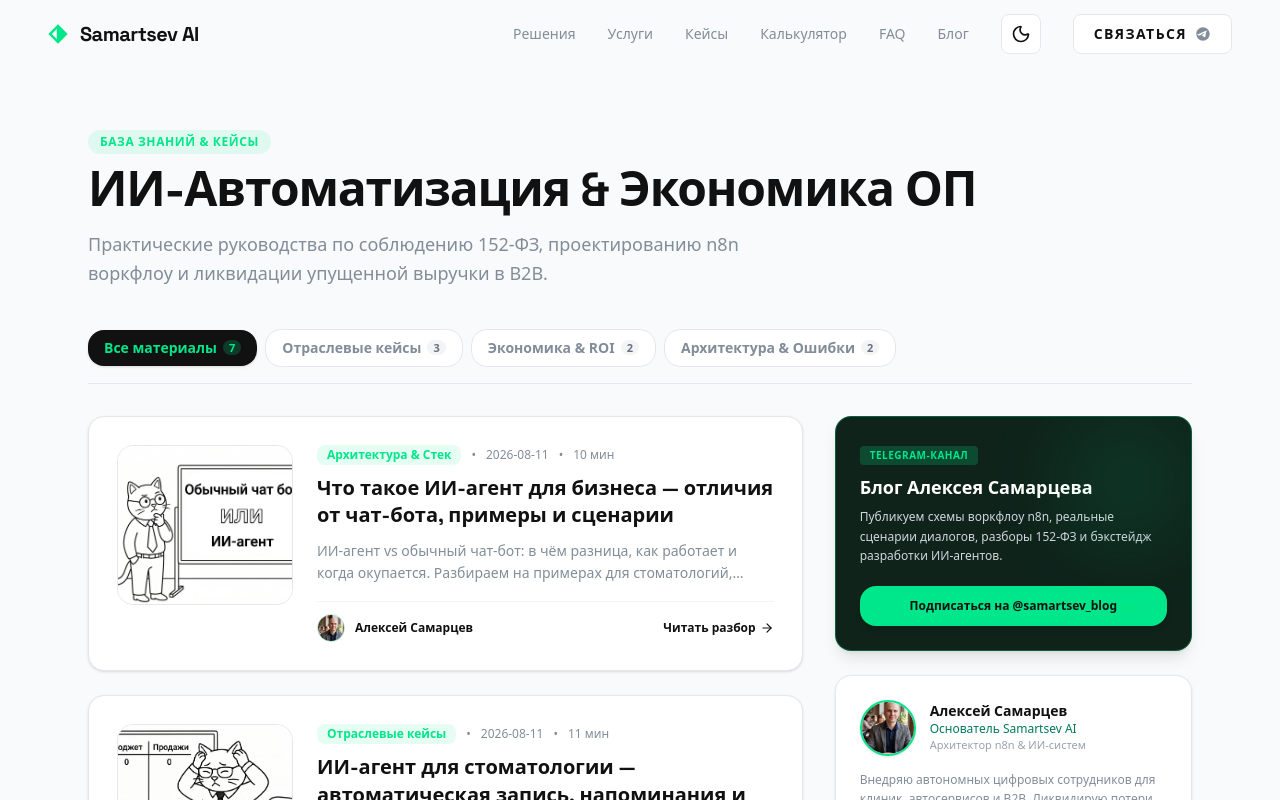
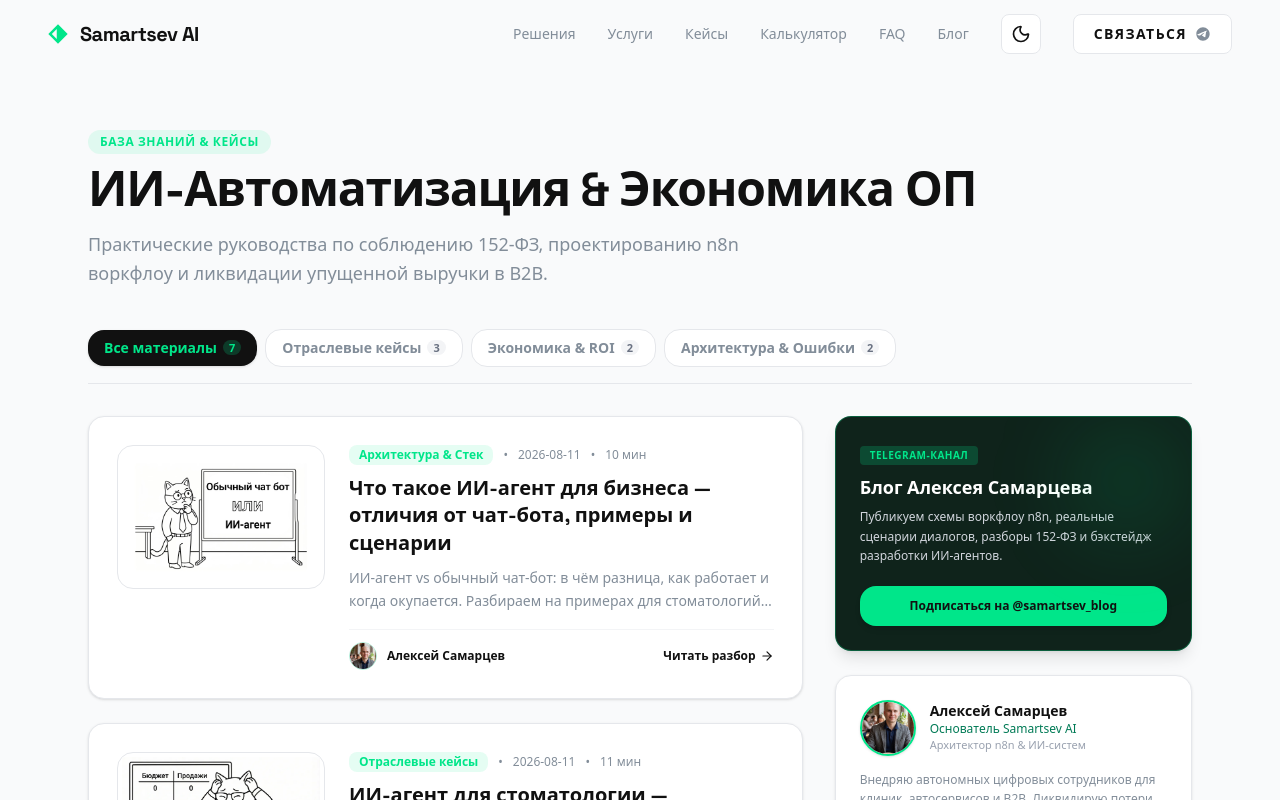
Before and after one commit to alekseysmrtsv-ai/site, a Next.js app: page /blog in a window 1280 px wide. Shown: the top 800 px of the page. Built offline with nearby package versions, Linux system fonts and the light colour scheme.

Commit message:
fix(blog): expand preview image box and use object-contain with centered 4:3 canvas

```diff
--- a/src/components/blog/BlogIndexClient.tsx
+++ b/src/components/blog/BlogIndexClient.tsx
@@ -81,12 +81,12 @@ export function BlogIndexClient({ articles }: Props) {
               {article.image && (
                 <Link
                   href={`/blog/${article.slug}`}
-                  className="w-full sm:w-44 h-40 flex-shrink-0 rounded-xl overflow-hidden bg-[#F3F4F6] border border-[#E5E7EB] block"
+                  className="w-full sm:w-52 h-44 sm:h-36 flex-shrink-0 rounded-xl overflow-hidden bg-white border border-[#E5E7EB] block p-1"
                 >
                   <img
                     src={article.image}
                     alt={article.title}
-                    className="w-full h-full object-cover group-hover:scale-105 transition-transform duration-300"
+                    className="w-full h-full object-contain group-hover:scale-105 transition-transform duration-300"
                     loading="lazy"
                   />
                 </Link>
```
Also changed, not shown: public/blog/cat-bot-vs-agent-cover.webp.
